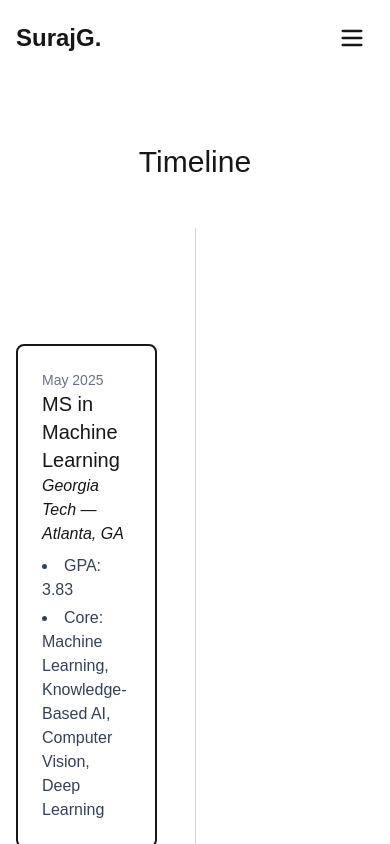
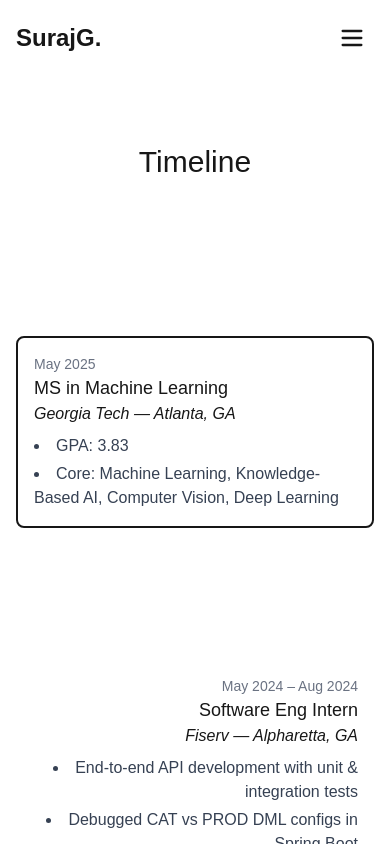
Before and after one commit to SurajGeddam/personal-portfolio, a Next.js app: page /experience in a window 390 px wide. Shown: the top 844 px of the page. Built offline with nearby package versions, Linux system fonts and the light colour scheme.

Commit message:
Make timeline fully responsive: single column and no center line on mobile, alternating layout on desktop

```diff
--- a/components/ExperienceTimeline.tsx
+++ b/components/ExperienceTimeline.tsx
@@ -68,9 +68,9 @@ export default function ExperienceTimeline() {
       <h2 className="text-3xl font-heading text-center mb-12">Timeline</h2>
       <div className="relative">
         {/* vertical center line */}
-        <div className="absolute left-1/2 top-0 w-px h-full bg-gray-300 dark:bg-gray-600" />
+        <div className="hidden md:block absolute left-1/2 top-0 w-px h-full bg-gray-300 dark:bg-gray-600" />
         <motion.div
-          className="grid grid-cols-9 gap-8 items-start relative"
+          className="grid grid-cols-1 md:grid-cols-9 gap-6 md:gap-8 items-start relative"
           initial="hidden"
           whileInView="visible"
           viewport={{ once: true, amount: 0.2 }}
@@ -78,14 +78,14 @@ export default function ExperienceTimeline() {
         >
           {years.map((year) => (
             <>
-              <div key={year} className="col-span-9 text-center mb-4 mt-8">
+              <div key={year} className="col-span-1 md:col-span-9 text-center mb-4 mt-8">
                 <span className="inline-block bg-primary text-white rounded-full px-4 py-1 text-lg font-heading shadow-soft">
                   {year}
                 </span>
               </div>
               {groupedByYear[year].map((item: typeof timelineItems[number]) => {
                 const isLeft = blockIdx++ % 2 === 0;
-                const base = "col-span-4 p-6 rounded-lg";
+                const base = "col-span-1 md:col-span-4 p-4 md:p-6 rounded-lg";
                 const style =
                   item.type === "education"
                     ? "border-2 border-accent bg-accent/10"
@@ -97,13 +97,15 @@ export default function ExperienceTimeline() {
                       base +
                       " " +
                       style +
-                      " " +
-                      (isLeft ? "col-start-1 text-left" : "col-start-6 text-right")
+                      (isLeft
+                        ? " md:col-start-1 text-left"
+                        : " md:col-start-6 text-right") +
+                      " mx-auto w-full"
                     }
                     variants={itemVariants}
                   >
                     <p className="text-sm text-gray-500 dark:text-gray-400">{formatTimelineDate(item)}</p>
-                    <h3 className="text-xl font-heading">{item.title}</h3>
+                    <h3 className="text-lg md:text-xl font-heading">{item.title}</h3>
                     <p className="font-body italic mb-2">
                       {item.organization} — {item.location}
                     </p>
```
